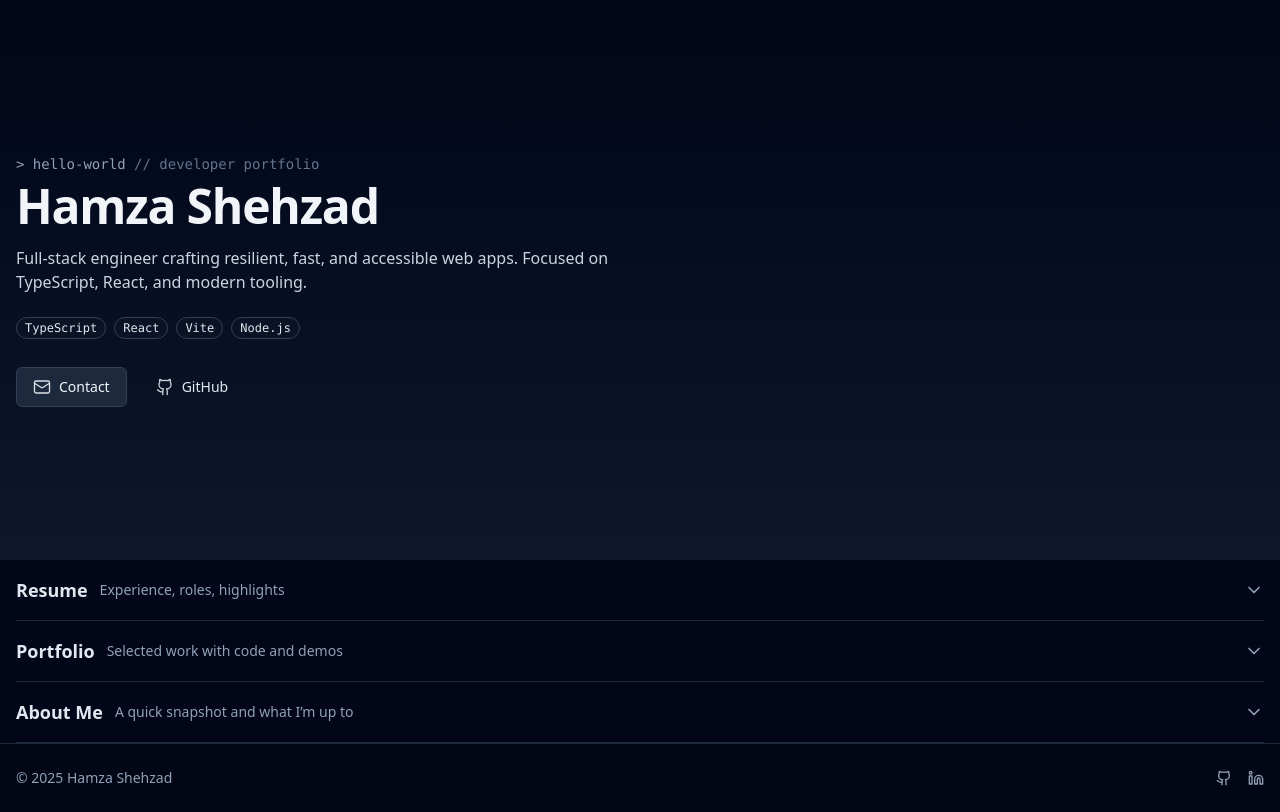
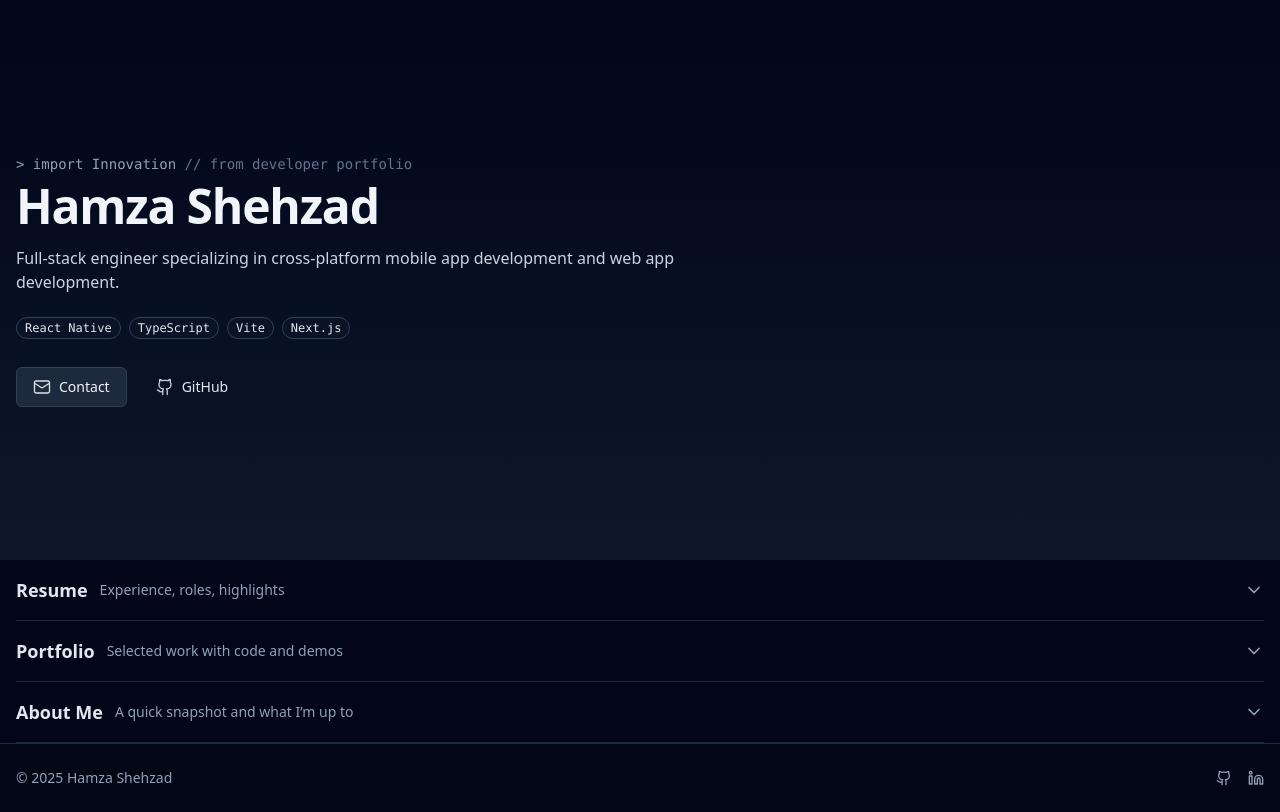
Before and after one commit to h4mzashehzad/h4a-portfolio, a React (Vite) app: page / in a window 1280 px wide. Built offline with nearby package versions, Linux system fonts and the light colour scheme.

Commit message:
Changed hero descriptive content

```diff
--- a/src/components/Hero.tsx
+++ b/src/components/Hero.tsx
@@ -15,7 +15,7 @@ export default function Hero() {
           animate="visible"
         >
           <motion.span variants={itemFade} className="mb-2 font-mono text-sm text-slate-400">
-            &gt; hello-world <span className="text-slate-500">// developer portfolio</span>
+            &gt; import Innovation <span className="text-slate-500">// from developer portfolio</span>
           </motion.span>
           <motion.h1
             variants={fadeInUp}
@@ -24,27 +24,27 @@ export default function Hero() {
             Hamza Shehzad
           </motion.h1>
           <motion.p variants={fadeInUp} className="mt-4 max-w-2xl text-slate-300">
-            Full‑stack engineer crafting resilient, fast, and accessible web apps.
-            Focused on TypeScript, React, and modern tooling.
+            Full‑stack engineer specializing in cross-platform mobile app
+            development and web app development.
           </motion.p>
 
           <motion.div variants={staggerContainer} className="mt-5 flex flex-wrap items-center gap-2">
             <motion.div variants={itemFade}>
-              <Badge variant="mono">TypeScript</Badge>
+              <Badge variant="mono">React Native</Badge>
             </motion.div>
             <motion.div variants={itemFade}>
-              <Badge variant="mono">React</Badge>
+              <Badge variant="mono">TypeScript</Badge>
             </motion.div>
             <motion.div variants={itemFade}>
               <Badge variant="mono">Vite</Badge>
             </motion.div>
             <motion.div variants={itemFade}>
-              <Badge variant="mono">Node.js</Badge>
+              <Badge variant="mono">Next.js</Badge>
             </motion.div>
           </motion.div>
 
           <motion.div variants={fadeInUp} className="mt-7 flex flex-wrap gap-3">
-            <Button leftIcon={Mail} onClick={() => (window.location.href = 'mailto:hamza@')}>
+            <Button leftIcon={Mail} onClick={() => (window.location.href = 'mailto:h4mzashehzad@gmail.com')}>
               Contact
             </Button>
             <a href="https://github.com/h4mzashehzad" target="_blank" rel="noreferrer">
```
